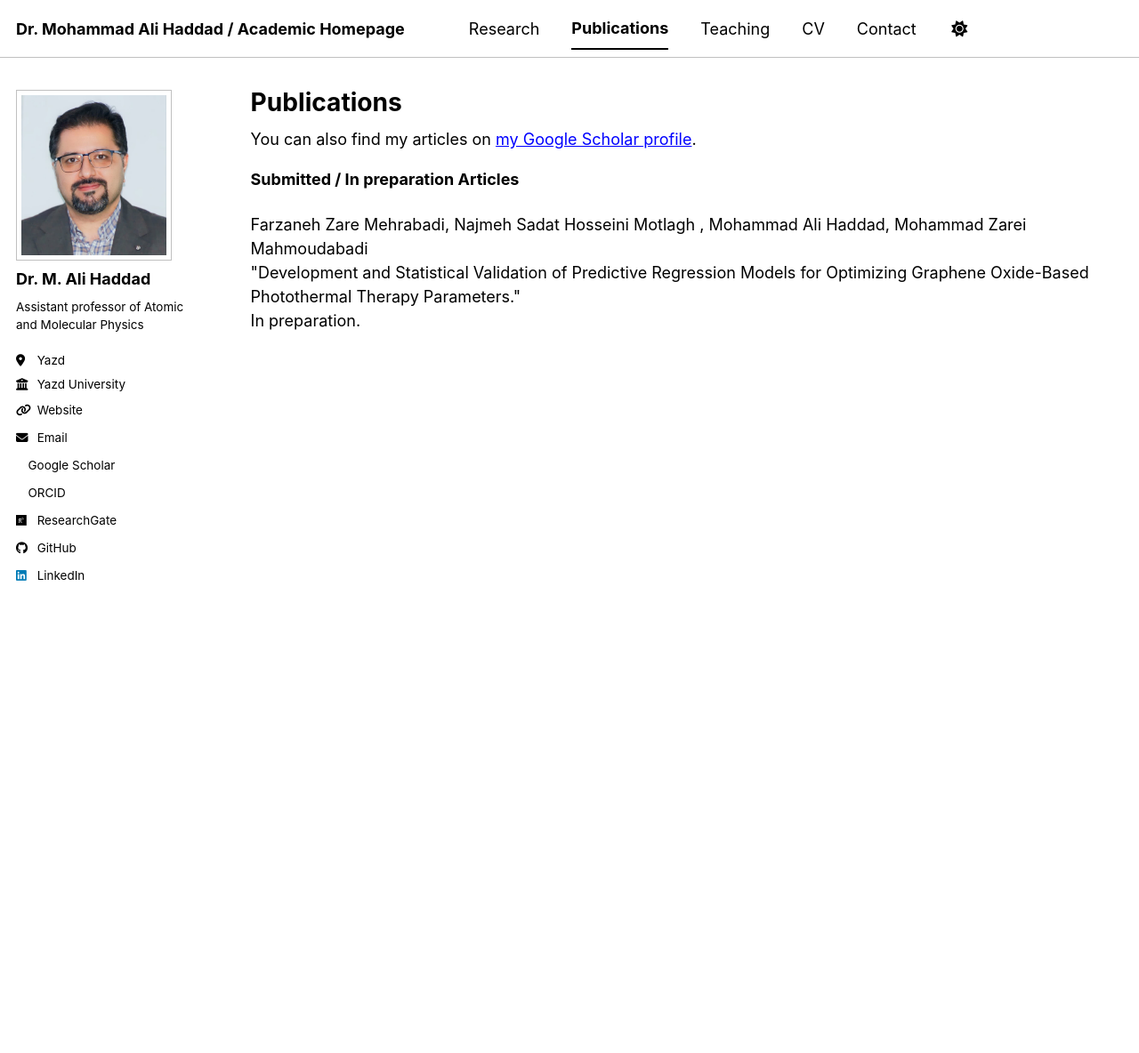
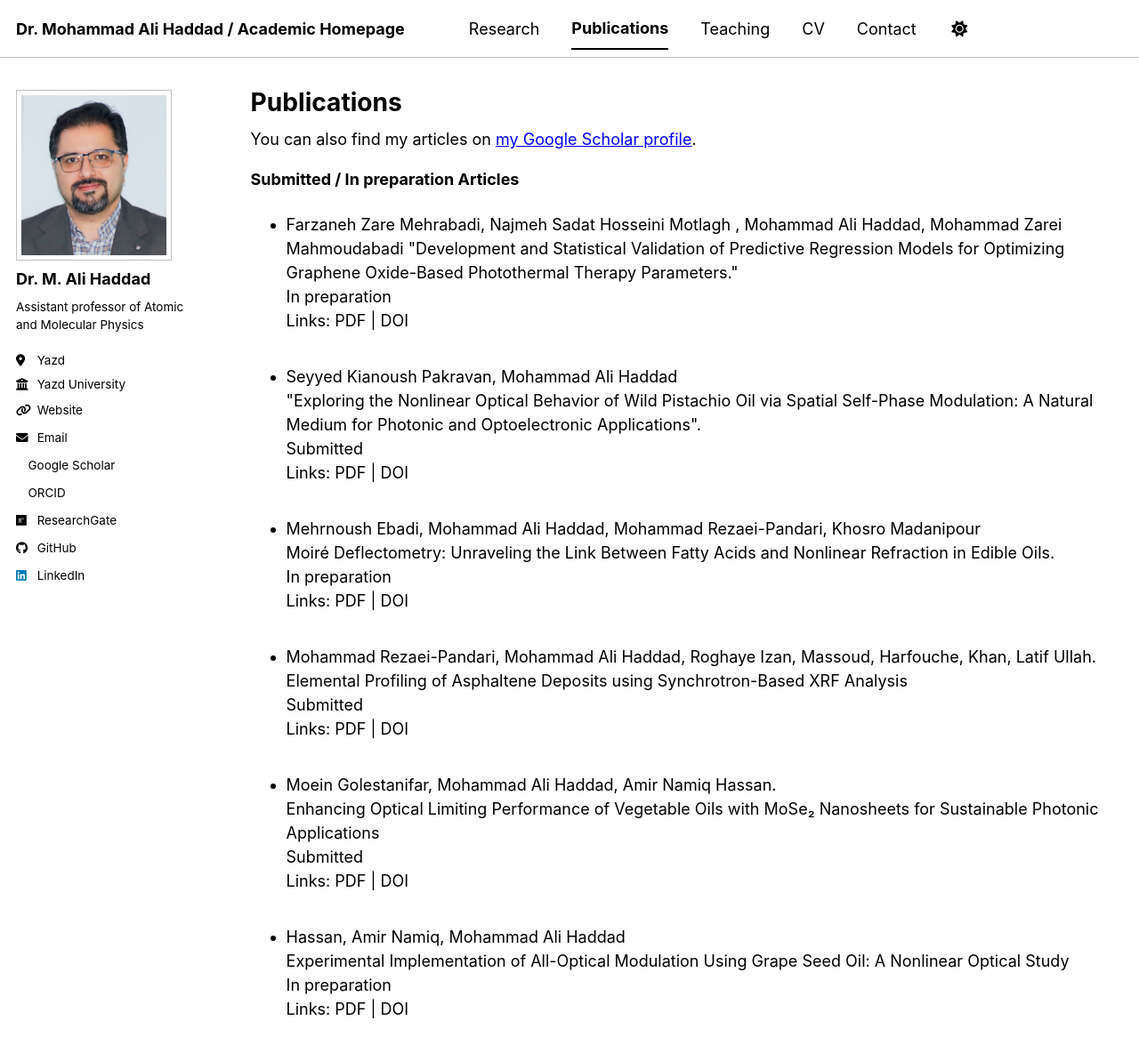
Before and after one commit to ma-haddad/ma-haddad.github.io, a Jekyll site: the page built from _pages/publications.html, in a window 1280 px wide and 1202 px high. Shown: the top 1184 px of the window at 89% size. Built offline with Jekyll 4.4.1, drawn with Linux system fonts in a browser that asks for light colours; a style sheet for code colours, icons or effects is not loaded.

Commit message:
Update publications.html

```diff
--- a/_pages/publications.html
+++ b/_pages/publications.html
@@ -14,6 +14,29 @@ author_profile: true
 
 <p style="font-weight: bold;">Submitted / In preparation Articles</p>
 
-<p>Farzaneh Zare Mehrabadi, Najmeh Sadat Hosseini Motlagh , Mohammad Ali Haddad, Mohammad Zarei Mahmoudabadi<br />
-"Development and Statistical Validation of Predictive Regression Models for Optimizing Graphene Oxide-Based Photothermal Therapy Parameters."<br />
-In preparation.</p>
+<ul>
+<li>Farzaneh Zare Mehrabadi, Najmeh Sadat Hosseini Motlagh , Mohammad Ali Haddad, Mohammad Zarei Mahmoudabadi
+  "Development and Statistical Validation of Predictive Regression Models for Optimizing Graphene Oxide-Based Photothermal Therapy Parameters."<br />
+  In preparation<br />Links: PDF | DOI<br /><br /></li>
+
+<li>Seyyed Kianoush Pakravan, Mohammad Ali Haddad<br />
+  "Exploring the Nonlinear Optical Behavior of Wild Pistachio Oil via Spatial Self-Phase Modulation: A Natural Medium for Photonic and Optoelectronic Applications".<br />Submitted<br />
+  Links: PDF | DOI<br /><br /></li>
+
+<li>Mehrnoush Ebadi, Mohammad Ali Haddad, Mohammad Rezaei-Pandari, Khosro Madanipour<br />
+  Moir&eacute; Deflectometry: Unraveling the Link Between Fatty Acids and Nonlinear Refraction in Edible Oils.<br />In preparation<br />
+  Links: PDF | DOI<br /><br /></li>
+
+<li>Mohammad Rezaei-Pandari, Mohammad Ali Haddad, Roghaye Izan, Massoud, Harfouche, Khan, Latif Ullah.<br />
+  Elemental Profiling of Asphaltene Deposits using Synchrotron-Based XRF Analysis<br />Submitted<br />
+  Links: PDF | DOI<br /><br /></li>
+
+<li>Moein Golestanifar, Mohammad Ali Haddad, Amir Namiq Hassan.<br />
+  Enhancing Optical Limiting Performance of Vegetable Oils with MoSe₂ Nanosheets for Sustainable Photonic Applications<br />
+  Submitted<br />
+  Links: PDF | DOI<br /><br /></li>
+
+<li>Hassan, Amir Namiq, Mohammad Ali Haddad<br />
+  Experimental Implementation of All-Optical Modulation Using Grape Seed Oil: A Nonlinear Optical Study<br />In preparation<br />
+  Links: PDF | DOI</li>
+</ul>
```
